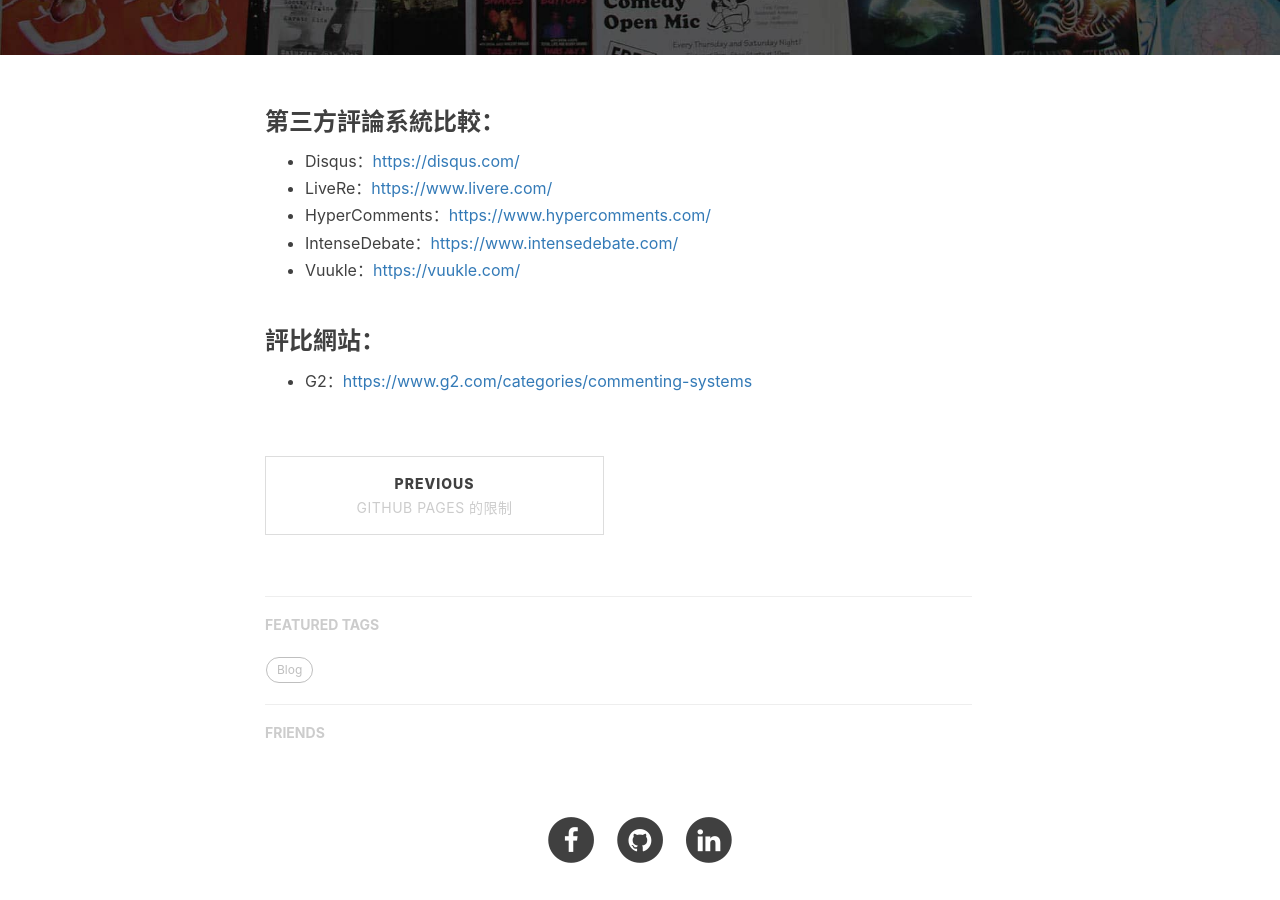
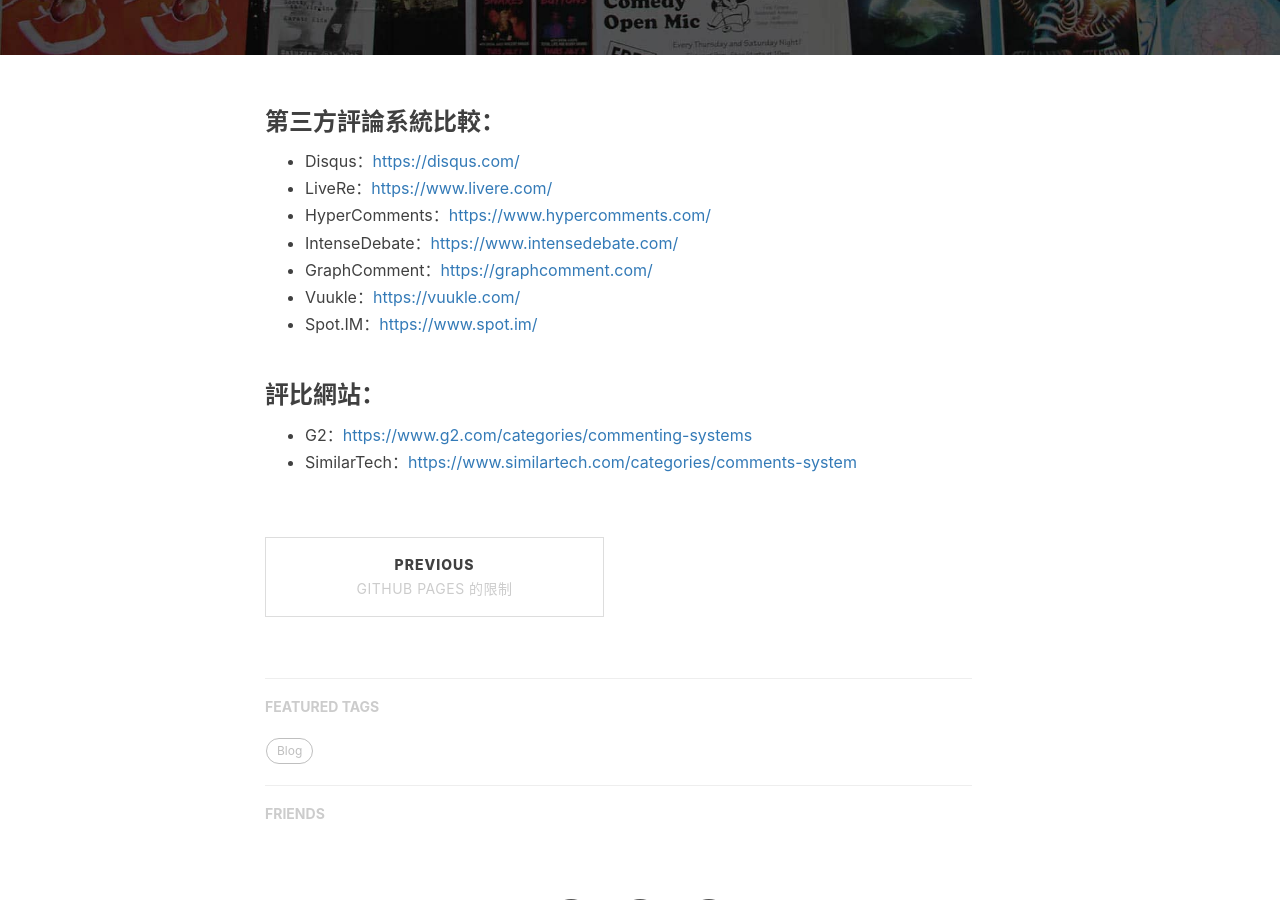
Before and after one commit to cain19811028/cain19811028.github.io, a Jekyll site: the page built from _posts/2019-06-05-comparing-3rd-party-comment-systems.markdown, in a window 1280 px wide and 900 px high, scrolled down 468 px. Built offline with Jekyll 4.4.1, drawn with Linux system fonts in a browser that asks for light colours; nearby versions of some CDN libraries; comment, search, counter and statistics services are not loaded.

Commit message:
feat: add something

```diff
--- a/_posts/2019-06-05-comparing-3rd-party-comment-systems.markdown
+++ b/_posts/2019-06-05-comparing-3rd-party-comment-systems.markdown
@@ -13,8 +13,11 @@
  - LiveRe：[https://www.livere.com/](https://www.livere.com/)
  - HyperComments：[https://www.hypercomments.com/](https://www.hypercomments.com/)
  - IntenseDebate：[https://www.intensedebate.com/](https://www.intensedebate.com/)
+ - GraphComment：[https://graphcomment.com/](https://graphcomment.com/)
  - Vuukle：[https://vuukle.com/](https://vuukle.com/)
+ - Spot.IM：[https://www.spot.im/](https://www.spot.im/)
 
 ### 評比網站：
 
   - G2：[https://www.g2.com/categories/commenting-systems](https://www.g2.com/categories/commenting-systems)
+  - SimilarTech：[https://www.similartech.com/categories/comments-system](https://www.similartech.com/categories/comments-system)
```
